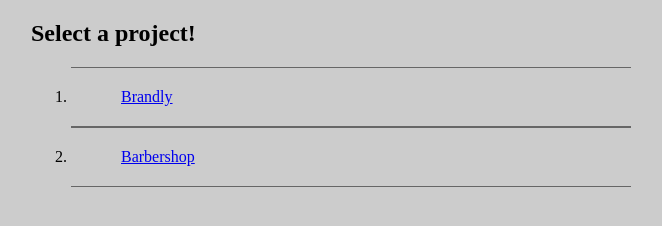
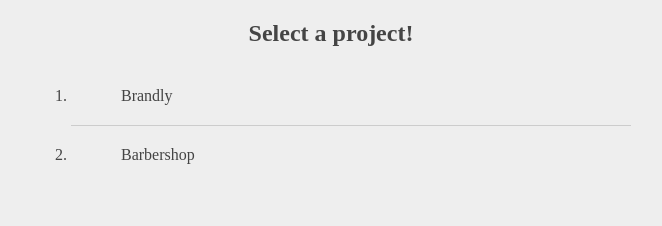
Before and after one commit to artiomsinigur/artiomsinigur.github.io, a plain HTML site: page index.html in a window 1280 px wide. Shown: the whole page, without its empty margins (309-971 px from the left). Drawn offline with Linux system fonts and the light colour scheme.

Commit message:
Update css

```diff
--- a/style.css
+++ b/style.css
@@ -1,11 +1,29 @@
 body {
 	width: 600px;
 	margin: 0 auto;
-	background-color: #ccc;
+	background-color: #eee;
+	color: #444;
+}
+
+h1 {
+	text-align: center;
 }
 
 li {
+	border-bottom: 1px solid #ccc;
+}
+
+li:last-child {
+	border-bottom: none;
+}
+
+a {
+	display: block;
 	padding: 20px 50px;
-	border-top: 1px solid #666;
-	border-bottom: 1px solid #666;
+	color: inherit;
+	text-decoration: none;
 }
+
+a:hover {
+	background-color: #ddd;
+}
```
